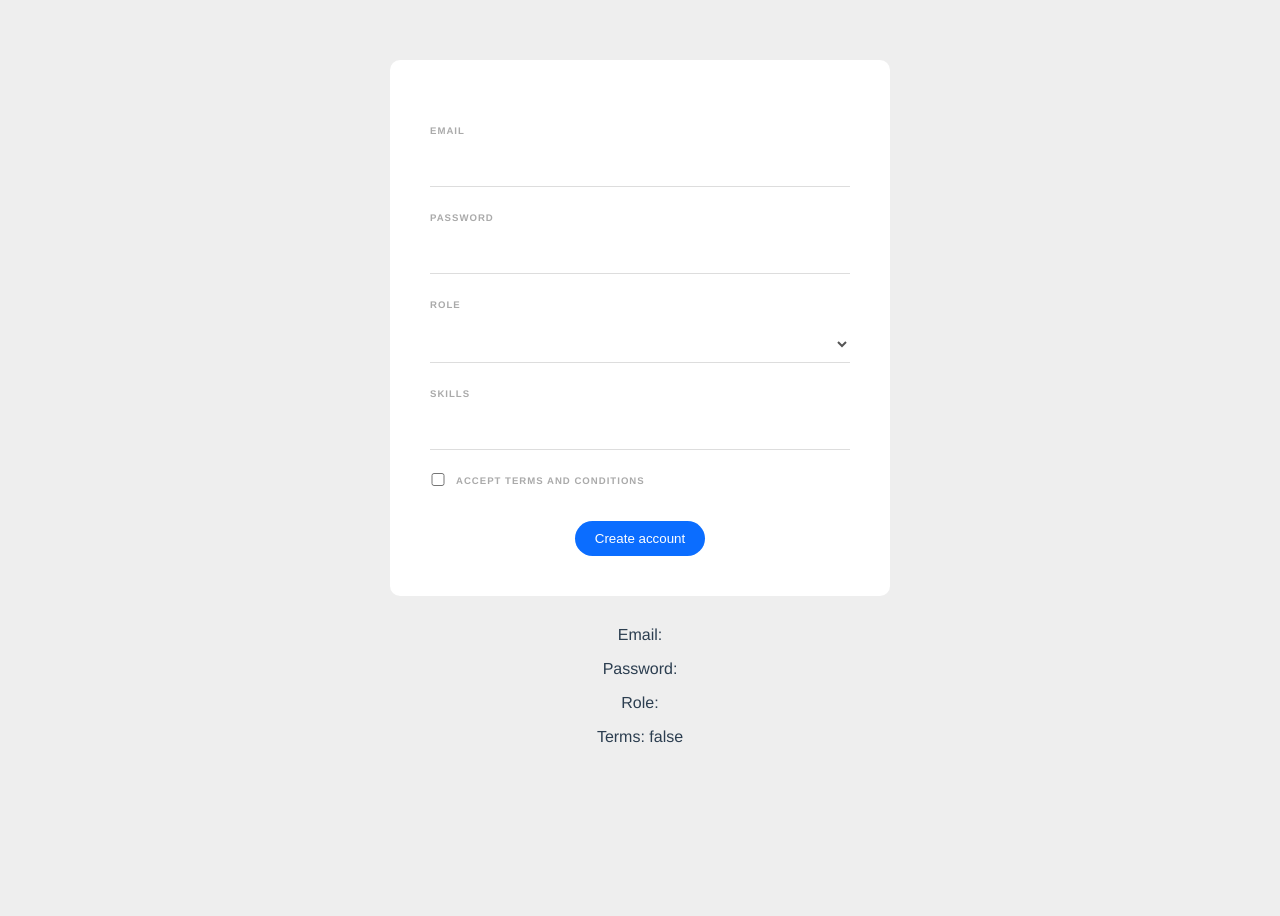
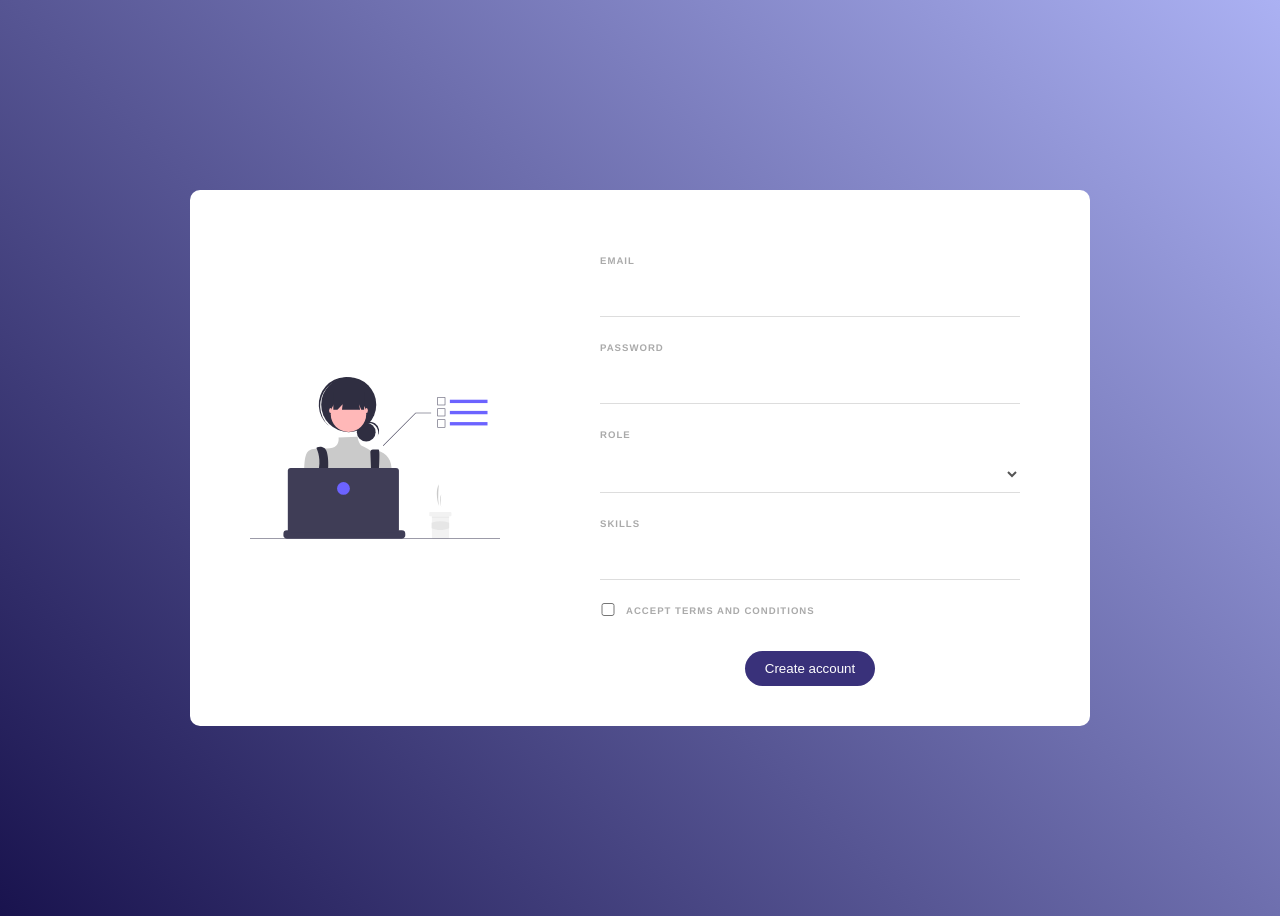
Before and after one commit to valcalav/vue-forms-and-inputs, a Vue app: page / in a window 1280 px wide. Before the commit the page ends 800 px from the top, so only its background shows below. Built offline with nearby package versions, Linux system fonts and the light colour scheme.

Commit message:
adding style to page

```diff
--- a/src/App.vue
+++ b/src/App.vue
@@ -1,5 +1,8 @@
 <template>
-  <SignupForm />
+  <div class="signup">
+    <img src="./assets/Signup.svg" alt="logo"/>
+    <SignupForm />
+  </div>
 </template>
 
 <script>
@@ -25,6 +28,22 @@ export default {
 
 body {
   margin: 0;
-  background: #eee;
+  height: 100%;
+  background-size: cover;
+  background-repeat:no-repeat;
+  background: linear-gradient(45deg, #19134e, #abb1f3);
+}
+
+img {
+  width: 250px;
+  margin: 0 60px;
+}
+
+.signup {
+  max-width: 900px;
+  margin: 190px auto;
+  background: white;
+  display: flex;
+  border-radius: 10px;
 }
 </style>
--- a/src/components/SignupForm.vue
+++ b/src/components/SignupForm.vue
@@ -43,10 +43,10 @@
         </div>
     </form>
 
-    <p>Email: {{email}}</p>
+    <!-- <p>Email: {{email}}</p>
     <p>Password: {{password}}</p>
     <p>Role: {{role}}</p>
-    <p>Terms: {{terms}}</p>
+    <p>Terms: {{terms}}</p> -->
     <!-- <p>Names: {{names}}</p> -->
 
 </template>
@@ -85,12 +85,10 @@ export default {
 
 <style>
     form {
-        max-width: 420px;
-        margin: 30px auto;
+        width: 420px;
         background: white;
         text-align: left;
         padding: 40px;
-        border-radius: 10px;
     }
 
     label {
@@ -136,7 +134,7 @@ export default {
     }
 
     button {
-        background: #0b6dff;
+        background: #39317a;
         border: 0;
         padding: 10px 20px;
         margin-top: 20px;
```
Also changed, not shown: src/assets/Signup.svg (added), src/assets/firma.png (added).
